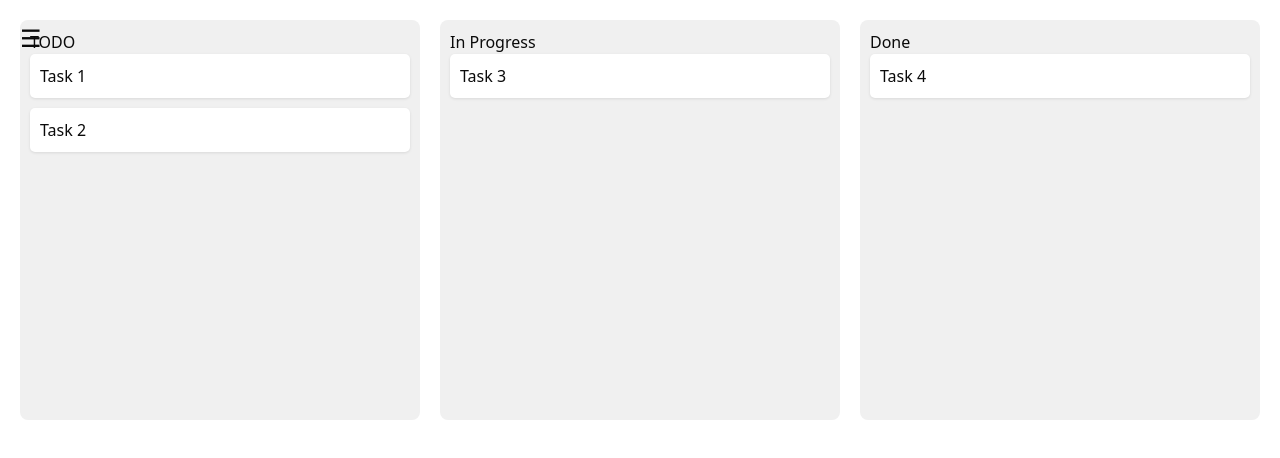
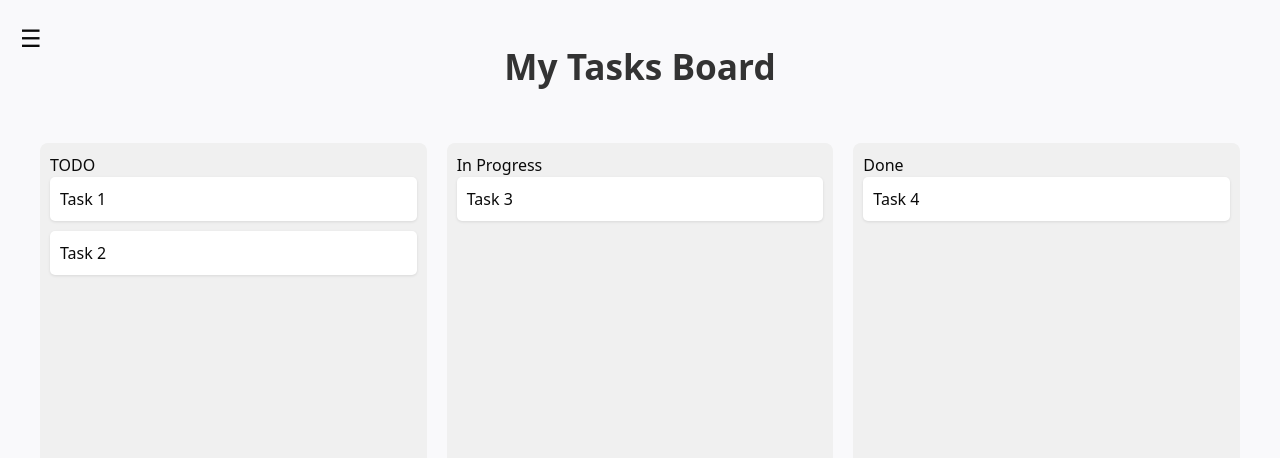
Before and after one commit to Anen135/b-apps-tasks, a Next.js app: page /tasks in a window 1280 px wide. Shown: the top 458 px of the page. Built offline with nearby package versions, Linux system fonts and the light colour scheme.

Commit message:
Сделал визуально привлекательнее. + убрал визуальный баг

```diff
--- a/src/app/tasks/page.js
+++ b/src/app/tasks/page.js
@@ -2,14 +2,36 @@
 import Head from 'next/head'
 import Board from "@/components/tasks/Board"
 
-export default function Home() {
+export default function TasksPage() {
   return (
     <>
       <Head>
         <title>Kanban Board</title>
       </Head>
-      <main>
-        <Board />
+
+      <main
+        style={{
+          minHeight: '100vh',
+          backgroundColor: '#f9f9fb',
+          padding: '40px 20px',
+          fontFamily: 'system-ui, sans-serif',
+        }}
+      >
+        <div style={{
+          margin: '0 auto',
+        }}>
+          <h1 style={{
+            fontSize: '2.2rem',
+            fontWeight: 700,
+            marginBottom: '30px',
+            textAlign: 'center',
+            color: '#333',
+          }}>
+            My Tasks Board
+          </h1>
+
+          <Board />
+        </div>
       </main>
     </>
   )
--- a/src/components/tasks/Board.js
+++ b/src/components/tasks/Board.js
@@ -107,6 +107,7 @@ const Board = () => {
             columnId={columnId}
             title={columnTitles[columnId]}
             tasks={tasks}
+            activeId={activeTask?.id}
           />
         ))}
       </div>
--- a/src/components/tasks/Column.js
+++ b/src/components/tasks/Column.js
@@ -3,7 +3,7 @@ import Task from './Task'
 import { useDroppable } from '@dnd-kit/core'
 import { SortableContext, rectSortingStrategy } from '@dnd-kit/sortable'
 
-const Column = ({ title, columnId, tasks }) => {
+const Column = ({ title, columnId, tasks, activeId}) => {
   const { setNodeRef, isOver } = useDroppable({ id: columnId })
 
   return (
@@ -35,7 +35,7 @@ const Column = ({ title, columnId, tasks }) => {
           </div>
         ) : (
           tasks.map(task => (
-            <Task key={task.id} id={task.id} content={task.content} />
+            <Task key={task.id} id={task.id} content={task.content} activeId={activeId} />
           ))
         )}
       </SortableContext>
--- a/src/components/tasks/Task.js
+++ b/src/components/tasks/Task.js
@@ -2,13 +2,14 @@
 import { useSortable } from '@dnd-kit/sortable'
 import { CSS } from '@dnd-kit/utilities'
 
-const Task = ({ id, content }) => {
+const Task = ({ id, content, activeId }) => {
   const {
     attributes,
     listeners,
     setNodeRef,
     transform,
-    transition
+    transition,
+    isDragging
   } = useSortable({ id })
 
   const style = {
@@ -19,7 +20,8 @@ const Task = ({ id, content }) => {
     marginBottom: '10px',
     borderRadius: '5px',
     boxShadow: '0 1px 3px rgba(0,0,0,0.1)',
-    cursor: 'grab'
+    cursor: 'grab',
+    opacity: id === activeId ? 0 : 1,
   }
 
   return (
```
Also changed, not shown: 1 other file (tests, documents, lock files or other folders).
